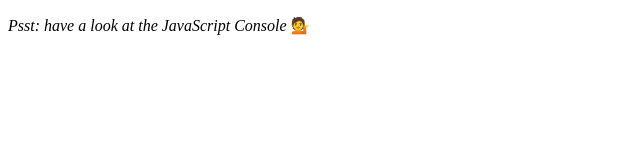
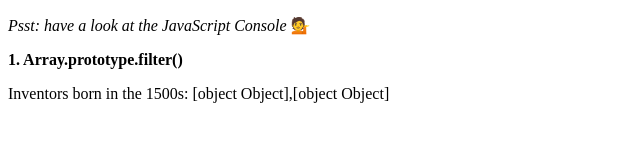
Before and after one commit to spacepumpkin/Javascript30, a plain HTML site: page 04 - Array Cardio Day 1/index-START.html in a window 1280 px wide. Shown: the whole page, without its empty margins (0-640 px from the left). Drawn offline with Linux system fonts and the light colour scheme.

Commit message:
Project 4 (Array Cardio Day 1) - Complete first 4 problems; 4 more to go

```diff
--- a/04 - Array Cardio Day 1/index-START.html
+++ b/04 - Array Cardio Day 1/index-START.html
@@ -6,6 +6,13 @@
 </head>
 <body>
   <p><em>Psst: have a look at the JavaScript Console</em> 💁</p>
+
+  <div class="results">
+    <b>1. Array.prototype.filter()</b>
+    <p>
+      Inventors born in the 1500s: <span id="number-1"></span>
+    </p>
+  </div>
   <script>
     // Get your shorts on - this is an array workout!
     // ## Array Cardio Day 1
@@ -31,17 +38,32 @@
 
     // Array.prototype.filter()
     // 1. Filter the list of inventors for those who were born in the 1500's
+    const inventors1500s = inventors.filter((inventor) => inventor.year >= 1500 && inventor.year < 1600);
+    console.log("Inventors born in the 1500s: ")
+    console.table(inventors1500s);
+
+    document.getElementById('number-1').innerText = inventors1500s;
 
     // Array.prototype.map()
     // 2. Give us an array of the inventors first and last names
+    const inventorFullNames = inventors.map((inventor) => `${inventor.first} ${inventor.last}`);
+    console.log("Inventors: ", inventorFullNames);
 
     // Array.prototype.sort()
     // 3. Sort the inventors by birthdate, oldest to youngest
+    let inventorsByBirthdate = inventors;
+    inventorsByBirthdate.sort((inventorA, inventorB) => (inventorA.year -  inventorB.year));
+    console.log("Inventors from oldest to youngest: ", inventorsByBirthdate);
 
     // Array.prototype.reduce()
     // 4. How many years did all the inventors live all together?
+    const totalInventorYears = inventors.reduce((sum, inventor) => {
+      return sum + (inventor.passed - inventor.year);
+    }, 0);
+    console.log("Total years lived by inventors: ", totalInventorYears);
 
     // 5. Sort the inventors by years lived
+
 
     // 6. create a list of Boulevards in Paris that contain 'de' anywhere in the name
     // https://en.wikipedia.org/wiki/Category:Boulevards_in_Paris
```
